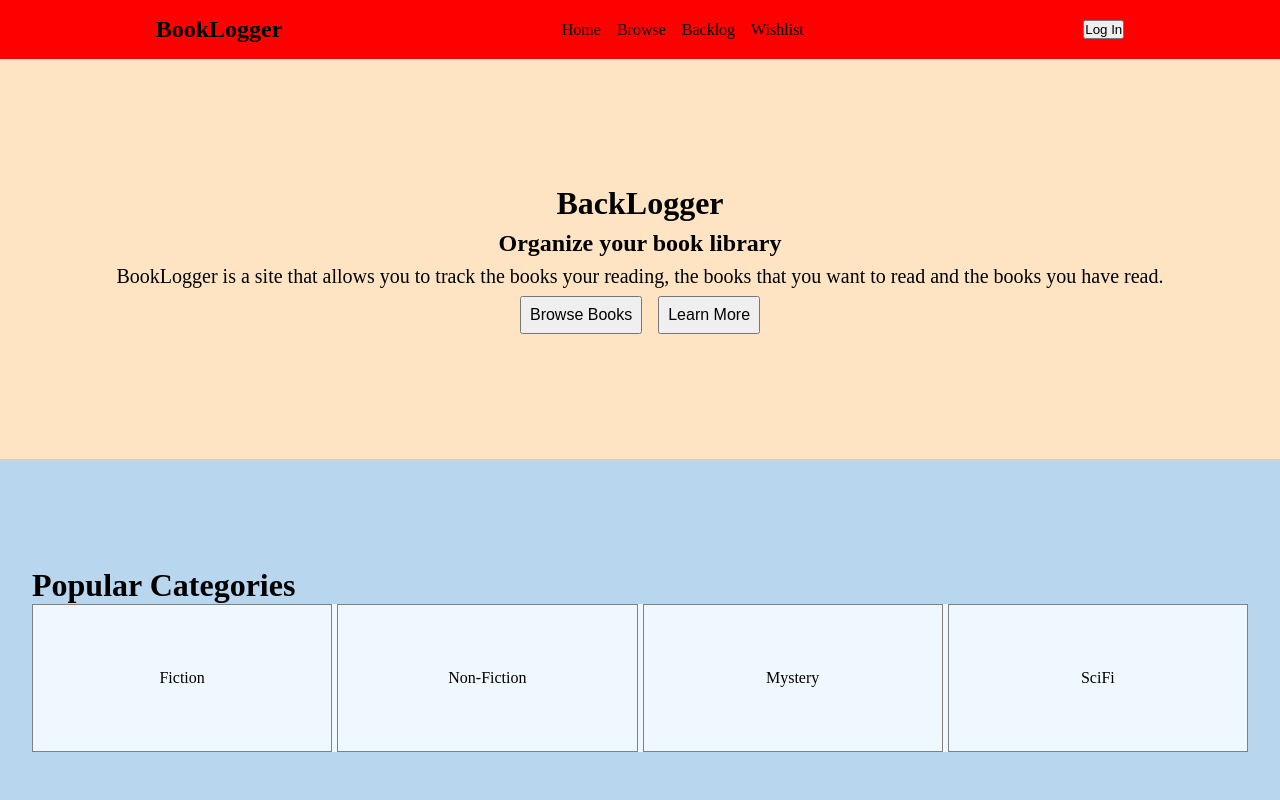
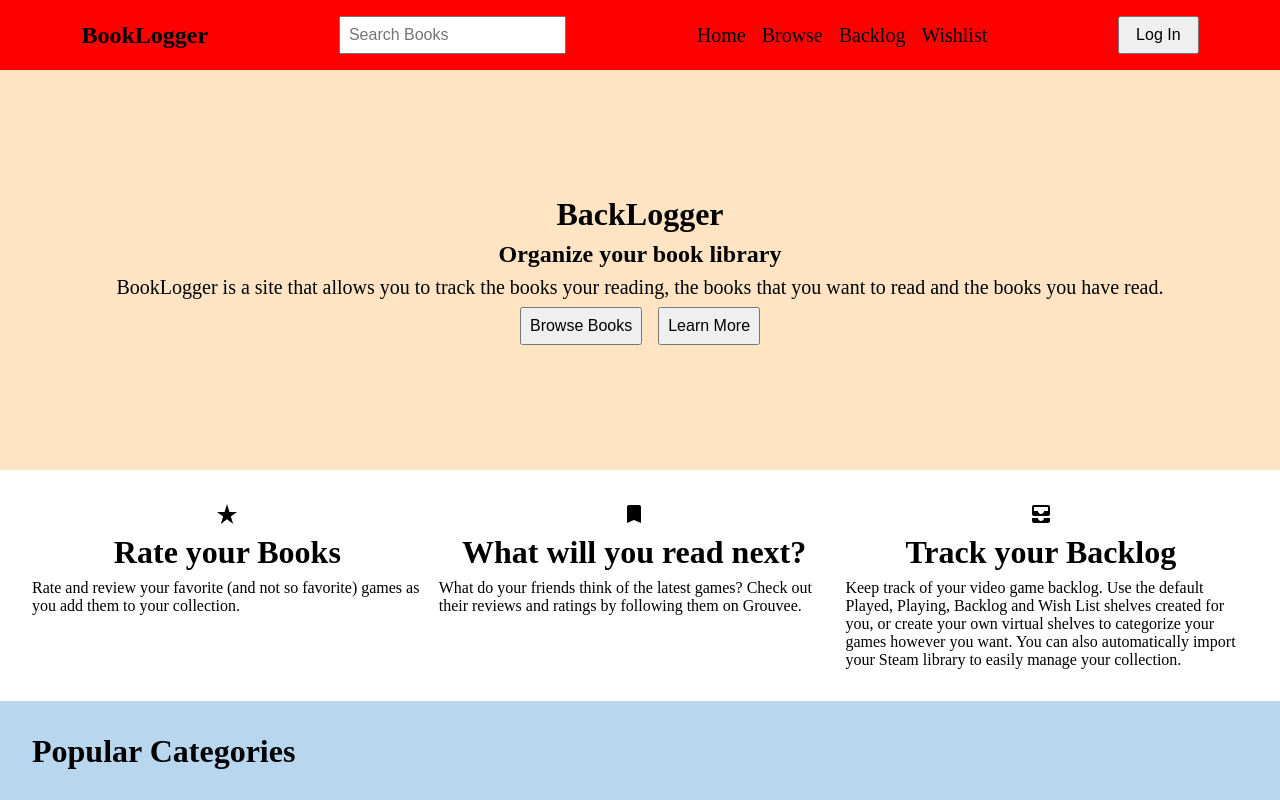
Before and after one commit to p2557506/book-logger, a React (Create React App) app in the folder client/: page / in a window 1280 px wide. Shown: the top 800 px of the page. Built offline with nearby package versions, Linux system fonts and the light colour scheme.

Commit message:
Added website description section

```diff
--- a/client/src/components/navbar/Navbar.jsx
+++ b/client/src/components/navbar/Navbar.jsx
@@ -4,13 +4,14 @@ const Navbar = () => {
   return (
     <nav>
         <h1 className="logo">BookLogger</h1>
+        <input type="text" placeholder="Search Books"/>
         <ul className="navOptions">
             <li>Home</li>
             <li>Browse</li>
             <li>Backlog</li>
             <li>Wishlist</li>
         </ul>
-        <button>Log In</button>
+        <button className="logBtn">Log In</button>
     </nav>
   )
 }
--- a/client/src/components/navbar/navbar.scss
+++ b/client/src/components/navbar/navbar.scss
@@ -10,10 +10,25 @@ nav{
     justify-content: space-around;
     padding: 1rem;
 
+    h1{
+
+    }
+
+    input{
+        padding: 0.5rem;
+        font-size: 1rem;
+    }
+
     .navOptions{
         display: flex;
         gap: 1rem;
         list-style: none;
+        font-size: 1.25rem;
 
     }
+
+    .logBtn{
+        padding: 0.5rem 1rem;
+        font-size: 1rem;
+    }
 }
--- a/client/src/pages/home/Home.jsx
+++ b/client/src/pages/home/Home.jsx
@@ -2,6 +2,11 @@ import React from 'react'
 import Navbar from '../../components/navbar/Navbar'
 import "./home.scss"
 import Footer from '../../components/footer/Footer'
+
+import StarRateIcon from '@mui/icons-material/StarRate';
+import BookmarkIcon from '@mui/icons-material/Bookmark';
+import AllInboxIcon from '@mui/icons-material/AllInbox';
+import ArchiveIcon from '@mui/icons-material/Archive';
 
 const Home = () => {
   return (
@@ -17,6 +22,23 @@ const Home = () => {
           <div className="buttons">
             <button className="brwsBtn">Browse Books</button>
             <button className="lrnBtn">Learn More</button>
+          </div>
+        </div>
+        <div className="websiteDescSection">
+          <div className="desc">
+              <StarRateIcon/>
+            <h1>Rate your Books</h1>
+            <p>Rate and review your favorite (and not so favorite) games as you add them to your collection.</p>
+          </div>
+          <div className="desc">
+            <BookmarkIcon/>
+            <h1>What will you read next?</h1>
+            <p>What do your friends think of the latest games? Check out their reviews and ratings by following them on Grouvee.</p>
+          </div>
+          <div className="desc">
+            <AllInboxIcon/>
+            <h1>Track your Backlog</h1>
+            <p>Keep track of your video game backlog. Use the default Played, Playing, Backlog and Wish List shelves created for you, or create your own virtual shelves to categorize your games however you want. You can also automatically import your Steam library to easily manage your collection.</p>
           </div>
         </div>
         <div className="categoryContainer">
--- a/client/src/pages/home/home.scss
+++ b/client/src/pages/home/home.scss
@@ -36,13 +36,30 @@
         }
 
     }
+    .websiteDescSection{
+        display: flex;
+        padding: 2rem;
+        gap: 1rem;
+
+        .desc{
+            flex: 0.33;
+            display: flex;
+            flex-direction: column;
+            align-items: center;
+            gap: 0.5rem;
+        }
+    }
     .categoryContainer{
         background-color: rgb(185, 214, 239);
         height: 50%;
         display: flex;
         flex-direction: column;
-        padding: 0 2rem;
-        justify-content: center;
+        padding: 2rem;
+
+        h1{
+            margin-bottom: 2rem;
+        }
+
         .categoriesSection{
             background-color: aliceblue;
             display: grid;
```
